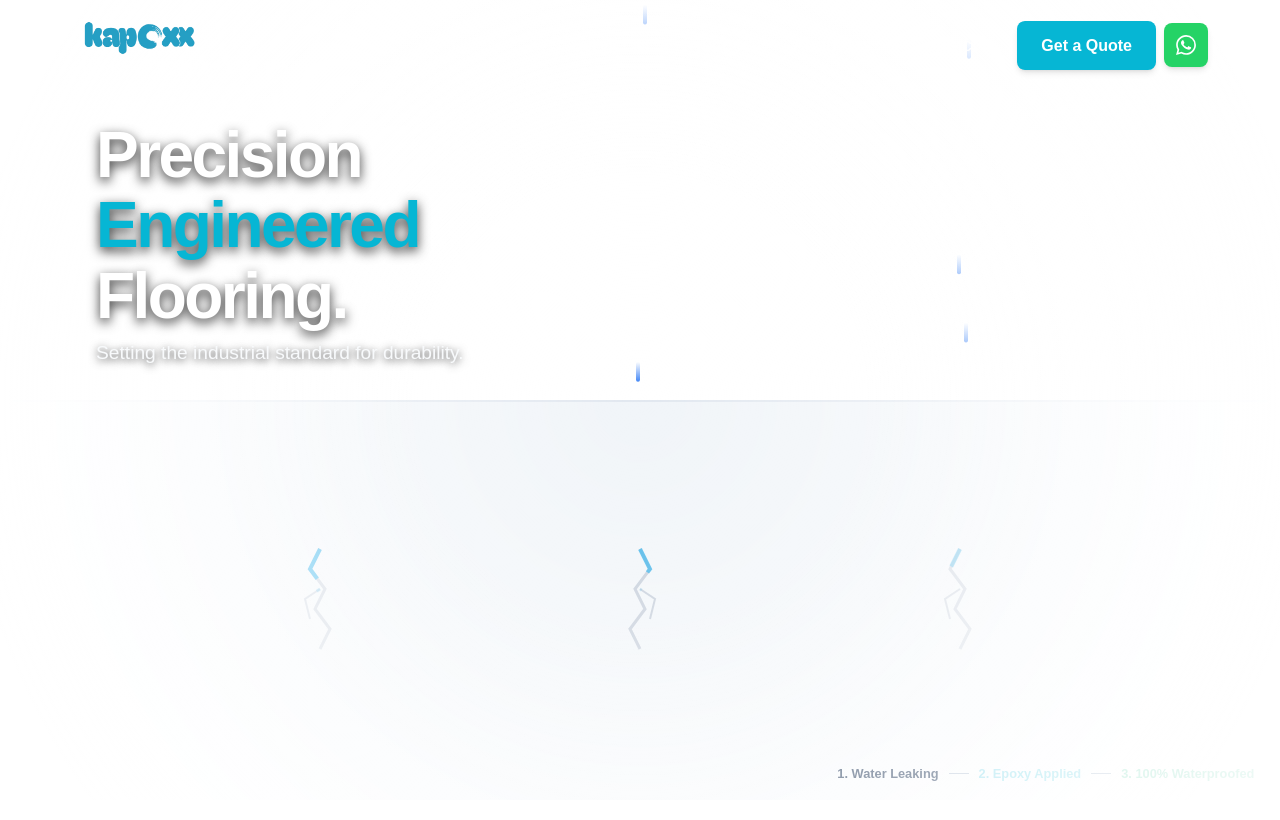
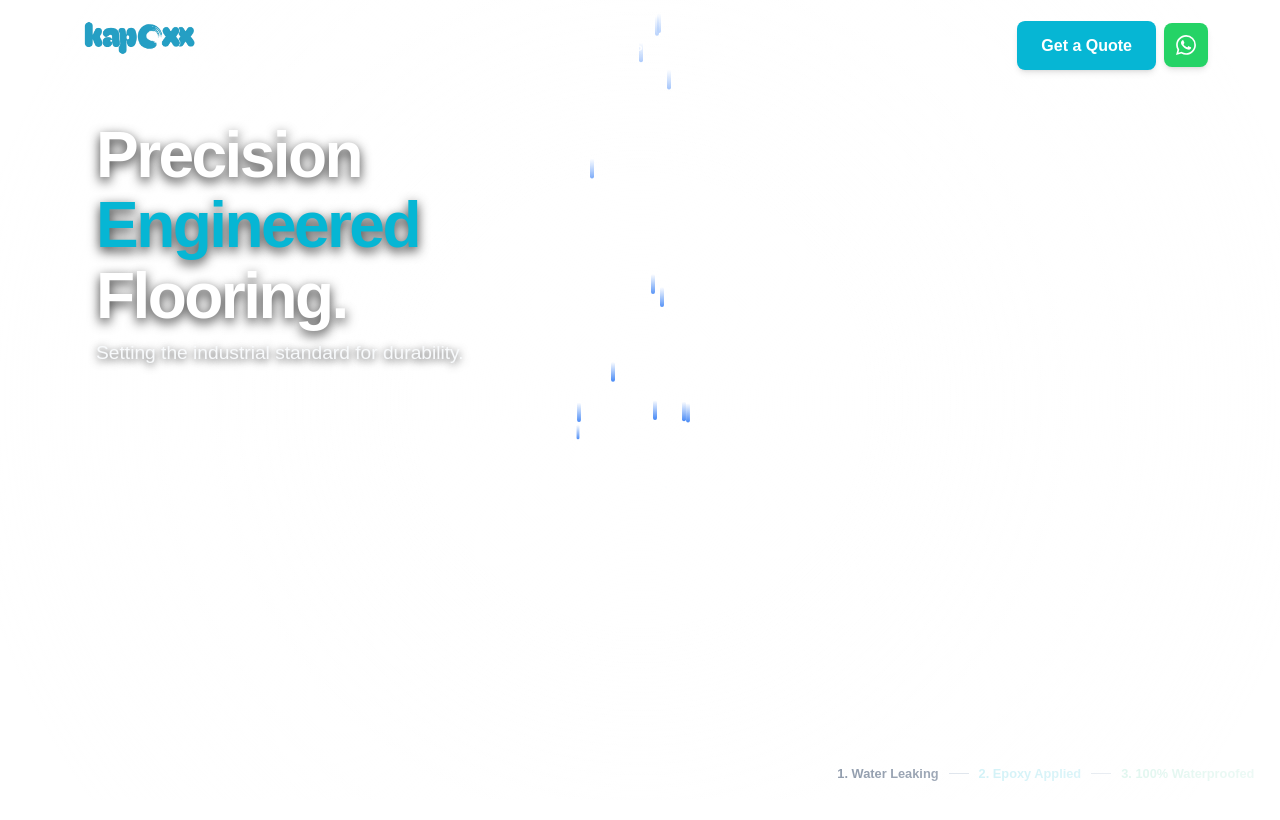
Before and after one commit to NIZAMMAC/kapoxx, a React (Vite) app: page / in a window 1280 px wide. Shown: the top 820 px of the page. Built offline with nearby package versions, Linux system fonts and the light colour scheme.

Commit message:
Transform floor into a 3D perspective plane

```diff
--- a/src/components/AnimatedHeroBackground.jsx
+++ b/src/components/AnimatedHeroBackground.jsx
@@ -31,9 +31,7 @@ export default function AnimatedHeroBackground({ progress }) {
             }}></div>
 
             {/* PHASE 1: Leaking Droplets */}
-            {droplets.map((_, i) => {
-                const targetCrack = [25, 50, 75][Math.floor(Math.random() * 3)];
-                return (
+            {droplets.map((_, i) => (
                 <motion.div
                     key={`leak-${i}`}
                     animate={{
@@ -48,8 +46,8 @@ export default function AnimatedHeroBackground({ progress }) {
                     }}
                     style={{
                         position: 'absolute',
-                        // Target one of the 3 cracks precisely where rain meets the roof
-                        left: `${targetCrack + (Math.random() * 1.5 - 0.75)}%`,
+                        // Water drops directly into the crack (centered between 45% and 55%)
+                        left: `${45 + Math.random() * 10}%`,
                         width: '4px',
                         height: '20px',
                         background: 'linear-gradient(to bottom, transparent, #3b82f6)',
@@ -58,7 +56,7 @@ export default function AnimatedHeroBackground({ progress }) {
                         opacity: leakingOpacity
                     }}
                 />
-            )})}
+            ))}
 
             {/* PHASE 3: Waterproof Bouncing Droplets */}
             {droplets.map((_, i) => (
@@ -77,80 +75,87 @@ export default function AnimatedHeroBackground({ progress }) {
                     }}
                     style={{
                         position: 'absolute',
-                        left: `${15 + Math.random() * 70}%`, // Drops fall across the whole waterproofed roof
+                        left: `${20 + Math.random() * 60}%`,
                         width: '6px',
                         height: '15px',
                         background: 'linear-gradient(to bottom, transparent, #06b6d4)',
                         borderRadius: '5px',
-                        zIndex: 4,
+                        zIndex: 4, // Higher z-index so it bounces ABOVE the epoxy
                         opacity: bounceOpacity
                     }}
                 />
             ))}
 
-            {/* The Roof Base (Cracked Surface) */}
+            {/* 3D Floor / Roof Container */}
             <div style={{
                 position: 'absolute',
                 top: '50%', left: 0,
                 width: '100%', height: '50vh',
-                backgroundColor: '#f1f5f9',
-                borderTop: '2px solid #e2e8f0',
+                perspective: '1000px',
                 zIndex: 2,
                 overflow: 'hidden'
             }}>
-                {[25, 50, 75].map((leftPos, idx) => {
-                    const flip = idx % 2 === 0 ? 1 : -1;
-                    return (
-                        <div key={`crack-${idx}`} style={{ position: 'absolute', left: `${leftPos}%`, transform: `translateX(-50%) scaleX(${flip})`, width: '100px', height: '100%' }}>
+                {/* The Floor Base (Cracked Concrete, 3D rotated) */}
+                <div style={{
+                    position: 'absolute',
+                    top: '-50%', left: '-50%',
+                    width: '200%', height: '200%',
+                    backgroundColor: '#f1f5f9',
+                    borderTop: '6px solid #cbd5e1',
+                    transform: 'rotateX(70deg)',
+                    transformOrigin: 'top center',
+                    display: 'flex',
+                    justifyContent: 'center'
+                }}>
                     {/* Crack SVG Base */}
-                            <svg viewBox="0 0 100 100" style={{ width: '100%', height: '100%', opacity: 0.5, marginTop: '-2px', position: 'absolute' }}>
+                    <svg viewBox="0 0 100 100" style={{ width: '150px', height: '100%', opacity: 0.5, marginTop: '-6px', position: 'absolute' }}>
                         <path d="M50,0 L40,20 L55,40 L45,60 L60,80 L50,100" stroke="#94a3b8" strokeWidth="3" fill="none" />
                         <path d="M50,40 L35,50 L40,70" stroke="#94a3b8" strokeWidth="2" fill="none" />
                     </svg>
 
                     {/* Animated Water Flowing INSIDE the cracks */}
-                            <motion.svg viewBox="0 0 100 100" style={{ width: '100%', height: '100%', marginTop: '-2px', position: 'absolute', opacity: leakingOpacity }}>
+                    <motion.svg viewBox="0 0 100 100" style={{ width: '150px', height: '100%', marginTop: '-6px', position: 'absolute', opacity: leakingOpacity }}>
                         <motion.path
                             d="M50,0 L40,20 L55,40 L45,60 L60,80 L50,100"
                             stroke="#0ea5e9" strokeWidth="4" fill="none"
                             initial={{ pathLength: 0, opacity: 1 }}
                             animate={{ pathLength: [0, 1], opacity: [0, 1, 0] }}
-                                    transition={{ duration: 1.5, repeat: Infinity, ease: 'easeIn', delay: 0.2 + (idx * 0.1) }}
+                            transition={{ duration: 1.5, repeat: Infinity, ease: 'easeIn', delay: 0.2 }}
                         />
                         <motion.path
                             d="M50,40 L35,50 L40,70"
                             stroke="#0ea5e9" strokeWidth="3" fill="none"
                             initial={{ pathLength: 0, opacity: 1 }}
                             animate={{ pathLength: [0, 1], opacity: [0, 1, 0] }}
-                                    transition={{ duration: 1.2, repeat: Infinity, ease: 'easeIn', delay: 0.6 + (idx * 0.1) }}
+                            transition={{ duration: 1.2, repeat: Infinity, ease: 'easeIn', delay: 0.6 }}
                         />
                     </motion.svg>
                 </div>
-                    );
-                })}
-            </div>
 
-            {/* The Epoxy Layer (Scroll-driven width) */}
+                {/* The Epoxy Layer (Scroll-driven width, 3D rotated) */}
                 <motion.div
                     style={{
                         position: 'absolute',
-                    top: '50%', left: 0,
-                    height: '50vh',
+                        top: '-50%', left: '-50%',
+                        height: '200%',
                         background: 'linear-gradient(90deg, rgba(6, 182, 212, 0.4), rgba(6, 182, 212, 0.8))',
-                    borderTop: '4px solid #06b6d4',
-                    boxShadow: '0 -5px 20px rgba(6, 182, 212, 0.3)',
+                        borderTop: '8px solid #06b6d4',
+                        boxShadow: '0 0 30px rgba(6, 182, 212, 0.5)',
+                        transform: 'rotateX(70deg) translateZ(10px)',
+                        transformOrigin: 'top center',
                         zIndex: 3,
                         backdropFilter: 'blur(2px)',
-                    width: epoxyWidth
+                        width: useTransform(progress, [0.35, 0.55], ['0%', '200%'])
                     }}
                 >
                     {/* Glossy reflection on the epoxy */}
                     <div style={{
                         position: 'absolute',
-                    top: 0, left: 0, width: '100%', height: '10px',
-                    background: 'linear-gradient(to bottom, rgba(255,255,255,0.8), transparent)'
+                        top: 0, left: 0, width: '100%', height: '50px',
+                        background: 'linear-gradient(to bottom, rgba(255,255,255,0.6), transparent)'
                     }}></div>
                 </motion.div>
+            </div>
 
             {/* Status Text Indicator for the animation story */}
             <div style={{ position: 'absolute', bottom: '2vh', right: '2vw', zIndex: 11, display: 'flex', gap: '10px', alignItems: 'center' }}>
```
Lines whose indentation alone changed are shown as unchanged.
